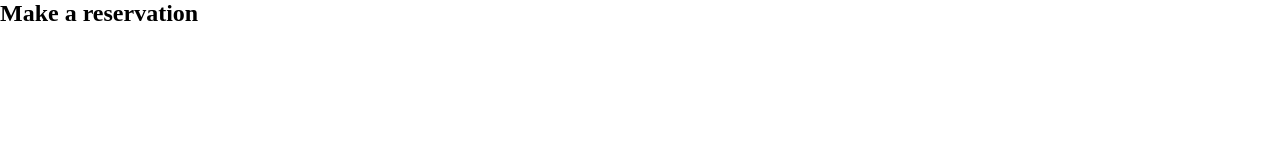
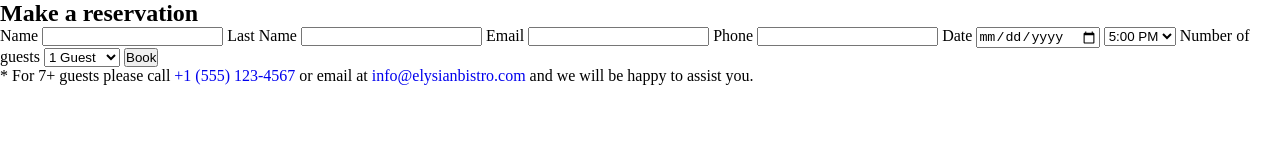
Before and after one commit to gustavonerip/elysianbistro, a website built with Parcel: page src/reservation.html in a window 1280 px wide. Built offline with nearby package versions, Linux system fonts and the light colour scheme.

Commit message:
reservation page HTML added

```diff
--- a/package.json
+++ b/package.json
@@ -11,5 +11,8 @@
   "license": "ISC",
   "dependencies": {
     "parcel": "^2.9.3"
+  },
+  "devDependencies": {
+    "@parcel/transformer-sass": "^2.9.3"
   }
 }
--- a/src/reservation.html
+++ b/src/reservation.html
@@ -7,6 +7,51 @@
 </head>
 <body>
     <h2>Make a reservation</h2>
+    <form id="reservation-form">
+        <label for="name">Name</label>
+        <input type="text" id="name" required>
+        <label for="name">Last Name</label>
+        <input type="text" id="last-name" required>
+        <label for="email">Email</label>
+        <input type="email" id="email" required>
+        <label for="phone">Phone</label>
+        <input type="tel" id="phone" required>
+        <label for="date">Date</label>
+        <input type="date" id="date" required>
+        <select id="time" required>
+            <option value="5:00 PM">5:00 PM</option>
+            <option value="5:15 PM">5:15 PM</option>
+            <option value="5:30 PM">5:30 PM</option>
+            <option value="5:45 PM">5:45 PM</option>
+            <option value="6:00 PM">6:00 PM</option>
+            <option value="6:15 PM">6:15 PM</option>
+            <option value="6:30 PM">6:30 PM</option>
+            <option value="6:45 PM">6:45 PM</option>
+            <option value="7:00 PM">7:00 PM</option>
+            <option value="7:15 PM">7:15 PM</option>
+            <option value="7:30 PM">7:30 PM</option>
+            <option value="7:45 PM">7:45 PM</option>
+            <option value="8:00 PM">8:00 PM</option>
+            <option value="8:15 PM">8:15 PM</option>
+            <option value="8:30 PM">8:30 PM</option>
+            <option value="8:45 PM">8:45 PM</option>
+            <option value="9:00 PM">9:00 PM</option>
+            <option value="9:15 PM">9:15 PM</option>
+            <option value="9:30 PM">9:30 PM</option>
+            <option value="9:45 PM">9:45 PM</option>
+        </select>
+        <label for="guests" id="guests">Number of guests</label>
+        <select id="guests" required>
+            <option value="1">1 Guest</option>
+            <option value="2">2 Guests</option>
+            <option value="3">3 Guests</option>
+            <option value="4">4 Guests</option>
+            <option value="5">5 Guests</option>
+            <option value="6">6 Guests</option>
+        </select>
+        <button type="submit" onclick="submitReservation()">Book</button>
+    </form>
+    <span>* For 7+ guests please call <a href="tel:+15551234567">+1 (555) 123-4567</a> or email at <a href="mailto:info@elysianbistro.com">info@elysianbistro.com</a> and we will be happy to assist you.</span>
     <script type="module" src="js/main.js"></script>
 </body>
 </html>
```
Also changed, not shown: src/index.html (+1 -0 lines), dist/index.html (added), dist/reservation.html (added), 13 other files.
